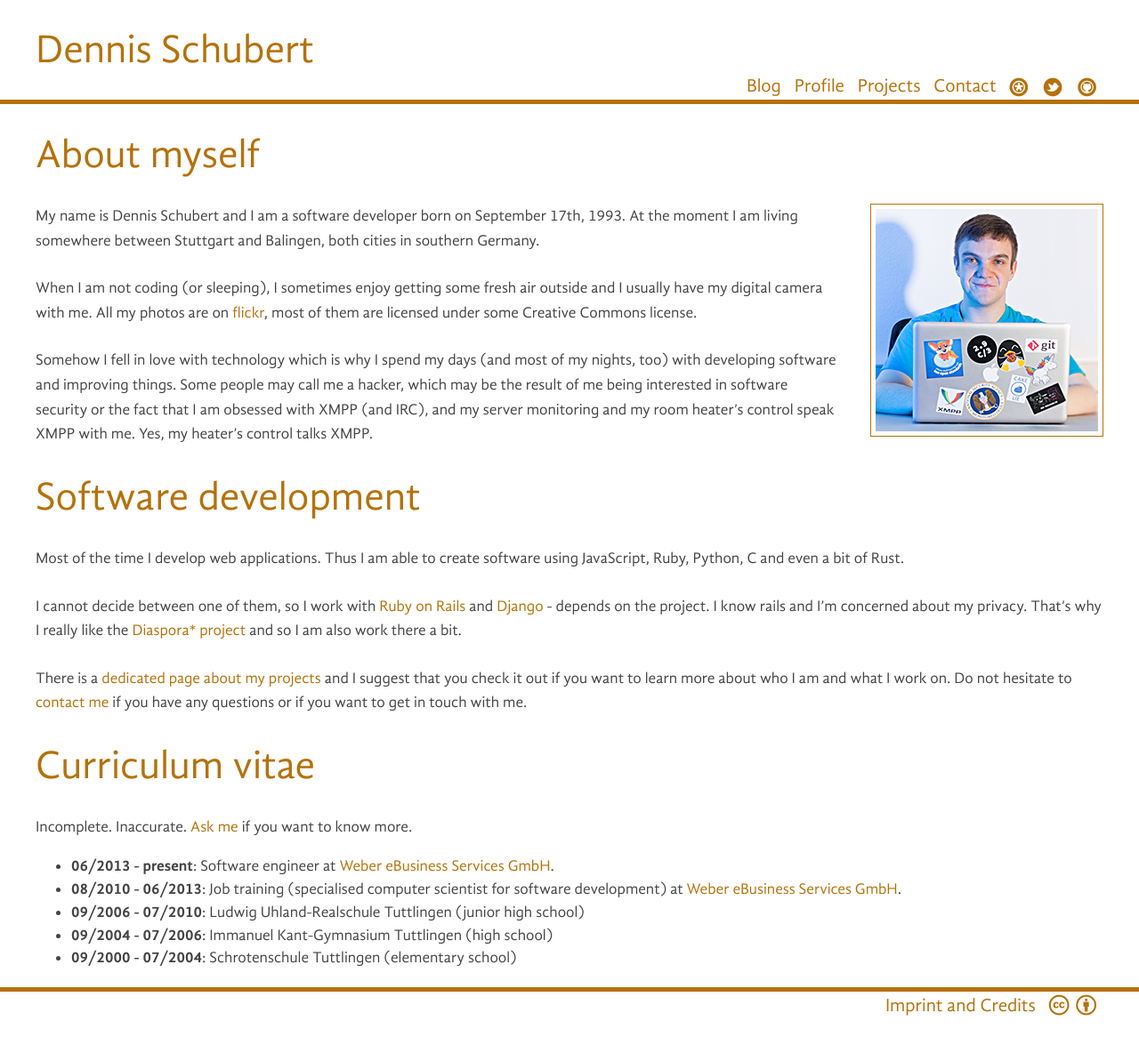
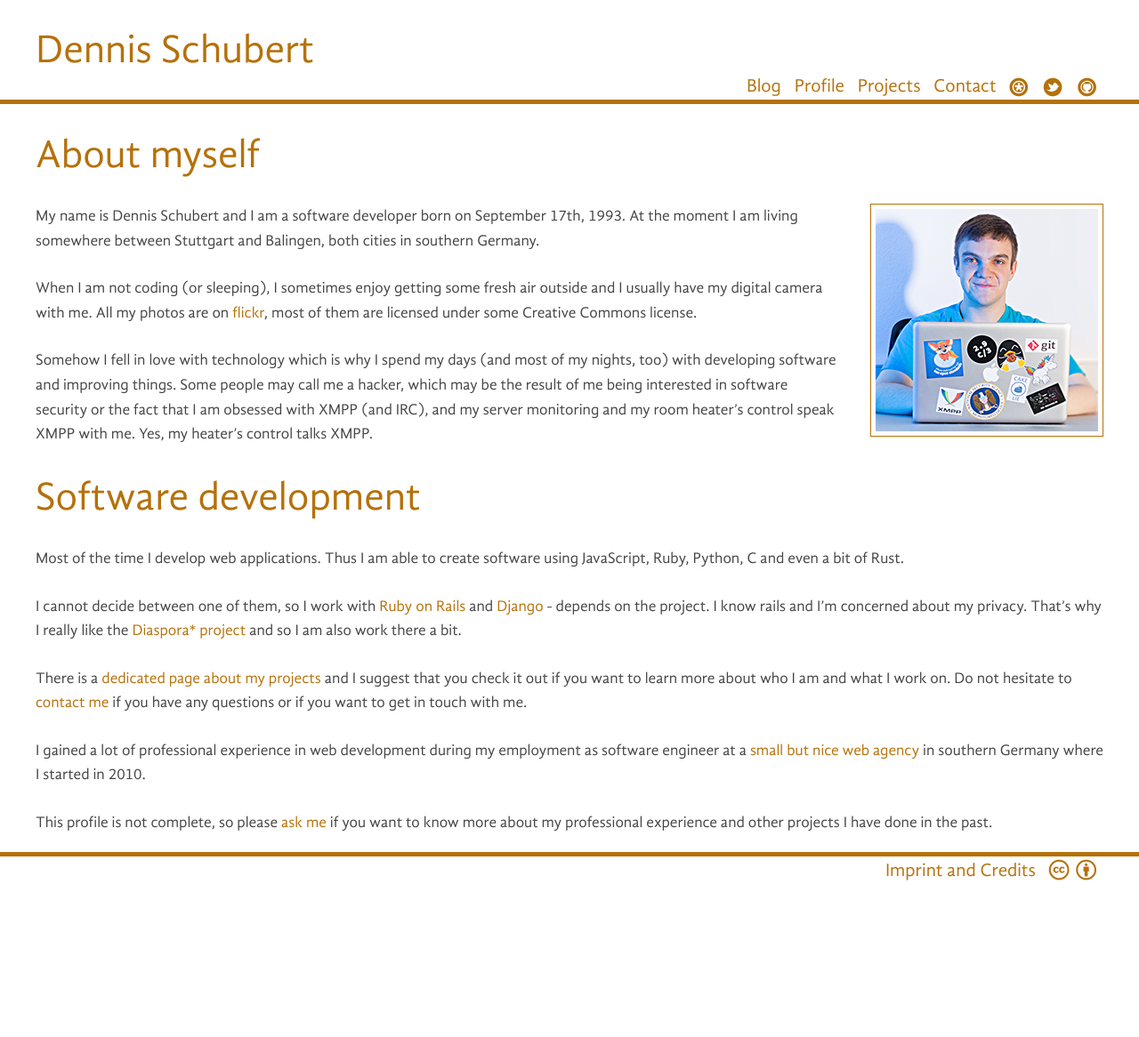
Before and after one commit to netinetwalker/schubio, a Jekyll site: the page built from profile.md, in a window 1280 px wide. Shown: the whole page at 89% size. Built offline with Jekyll 4.4.1, drawn with Linux system fonts in a browser that asks for light colours; some web fonts are replaced; Markdown is read by kramdown in place of the engine named in the settings; after the commit the page ends 1014 px from its top, so only the background shows below that.

Commit message:
Make the profile a bit more vague ... since a lot of changes may be ahead.

```diff
--- a/profile.md
+++ b/profile.md
@@ -39,18 +39,13 @@ check it out if you want to learn more about who I am and what I work on. Do not
 hesitate to [contact me][contact] if you have any questions or if you want to
 get in touch with me.
 
-# Curriculum vitae
+I gained a lot of professional experience in web development during my
+employment as software engineer at a [small but nice web agency][wes] in
+southern Germany where I started in 2010.
 
-Incomplete. Inaccurate. [Ask me][contact] if you want to know more.
-
-* **06/2013 - present**: Software engineer at [Weber eBusiness Services
-  GmbH][wes].
-* **08/2010 - 06/2013**: Job training (specialised computer scientist for
-  software development) at [Weber eBusiness Services GmbH][wes].
-* **09/2006 - 07/2010**: Ludwig Uhland-Realschule Tuttlingen (junior high
-  school)
-* **09/2004 - 07/2006**: Immanuel Kant-Gymnasium Tuttlingen (high school)
-* **09/2000 - 07/2004**: Schrotenschule Tuttlingen (elementary school)
+This profile is not complete, so please [ask me][contact] if you want to know
+more about my professional experience and other projects I have done in the
+past.
 
 [contact]: /contact.html
 [diaspora]: https://github.com/diaspora/diaspora
```
